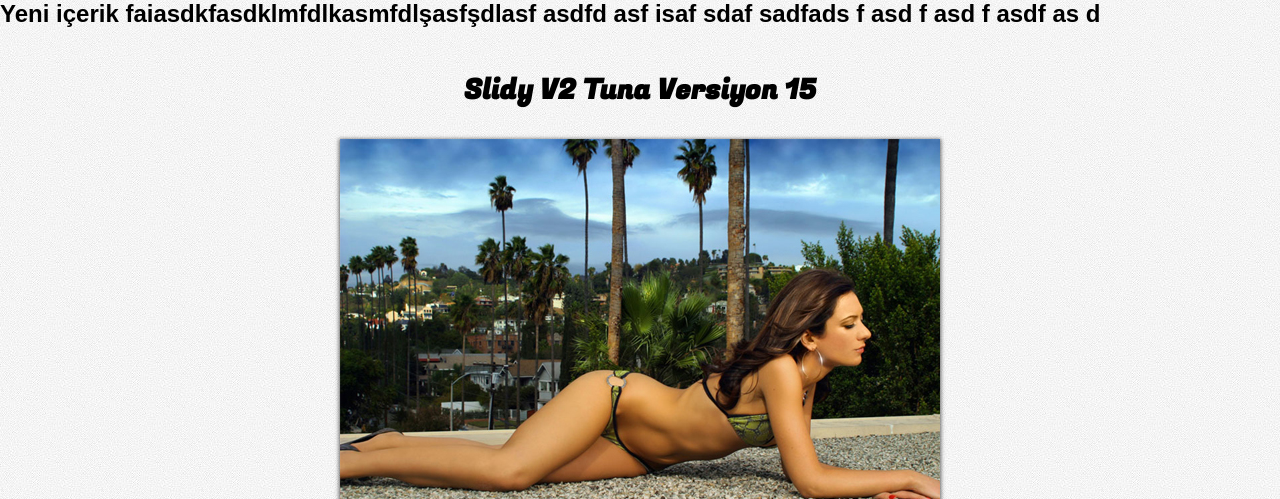
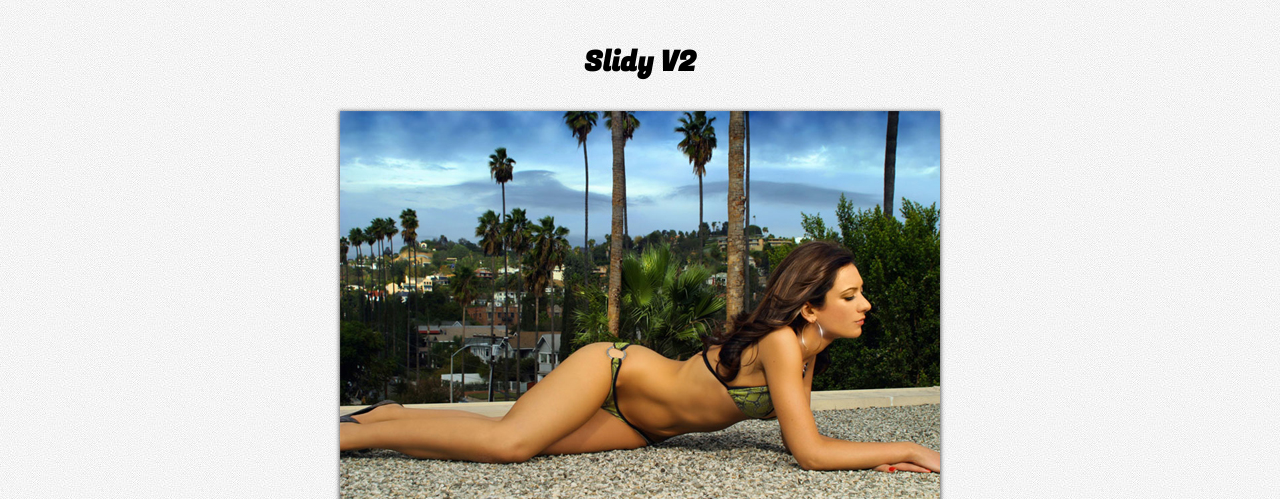
Before and after one commit to tunamantiksal/slidy, a plain HTML site: page index.html in a window 1280 px wide. Shown: the top 499 px of the page. Drawn offline with nearby package versions, Linux system fonts and the light colour scheme.

Commit message:
düzenleme.

```diff
--- a/index.html
+++ b/index.html
@@ -16,24 +16,9 @@
 
 </head>
 <body>
-	<h1>Yeni içerik faiasdkfasdklmfdlkasmfdlşasfşdlasf
-		asdfd
-		asf
-		isaf
-		sdaf
-		sadfads
-		f
-		asd
-		f
-		asd
-		f
-		asdf
-		as
-		d
-		</h1>
 	<br /><br /><br />
 	<center>
-		<h2>Slidy V2 Tuna Versiyon 15</h2>
+		<h2>Slidy V2</h2>
 	</center>
 	<br /><br />
 	<div id="slidy" class="slidy" >
@@ -61,8 +46,6 @@
 		</div>
 	</div> <!-- slidy end -->
 
-	sdffdgdfgd
-
 <script type="text/javascript">
 	$('#slidy').slidy({
 		width: 600,
```
